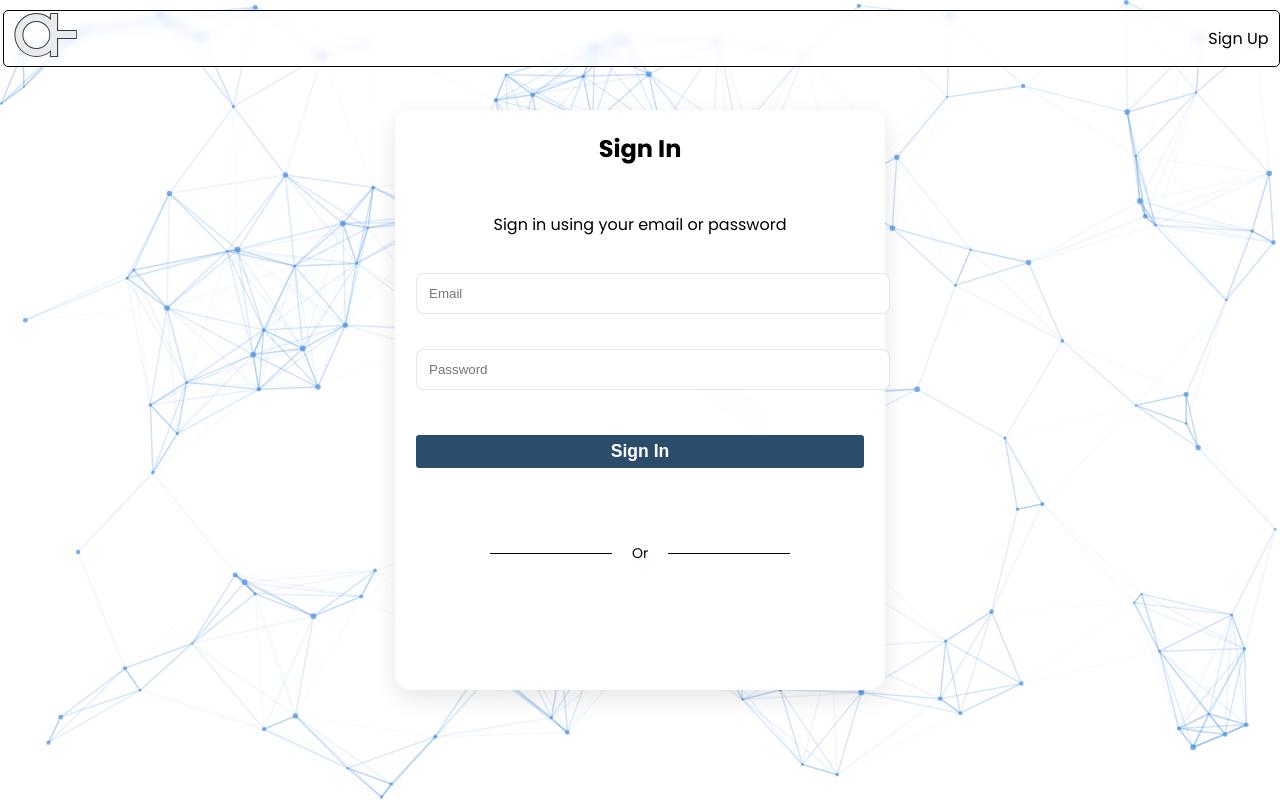
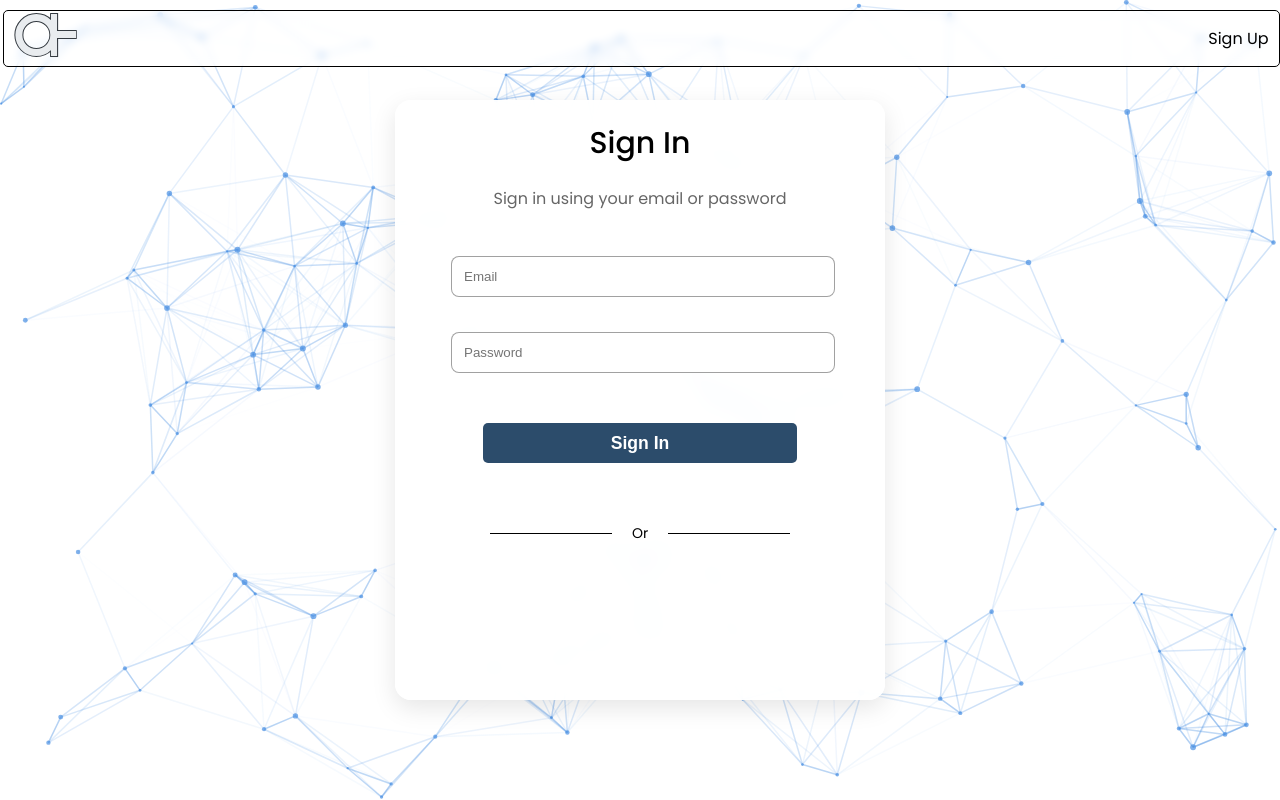
Before and after one commit to Kinya11/Affax, a Vue app: page /sign-in in a window 1280 px wide. Built offline with nearby package versions, Linux system fonts and the light colour scheme; no server answers.

Commit message:
refactor: Clean up SignIn.vue for improved readability and maintainability

```diff
--- a/src/pages/SignIn.vue
+++ b/src/pages/SignIn.vue
@@ -232,6 +232,15 @@ onMounted(() => {
 </template>
 
 <style scoped>
+
+#setup-title {
+  color: #000;
+  font-size: 30px;
+  font-weight: 500;
+  margin-bottom: 0px;
+  font-weight: 500;
+}
+
 .sign-in-wrapper {
   position: fixed;
   top: 0;
@@ -289,14 +298,19 @@ nav {
   display: flex;
   flex-direction: column;
   align-items: center;
-  gap: 20px;
+  gap: 20px; /* Reduced gap from 20px to 15px */
 }
 
 .sign-in-container h1 {
   width: 100%;
   text-align: center;
-  margin: 0 0 10px 0;
+  margin: 0 0 5px 0;
   font-size: 24px;
+}
+
+.sign-in-container p {
+  margin: 0 0 25px 0; /* Reduced margin-bottom from default to 10px */
+  color: #666; /* Optional: added to maintain readability */
 }
 
 /* OR divider styling */
@@ -304,7 +318,7 @@ nav {
   display: flex;
   align-items: center;
   justify-content: center;
-  margin: 45px auto;
+  margin: 25px auto; /* Reduced from 45px */
   width: 300px;
   gap: 10px;
   align-self: center;
@@ -333,6 +347,7 @@ nav {
   display: flex;
   justify-content: center;
   align-items: center;
+  margin-bottom: 50px;
 }
 
 /* Error message styling */
@@ -353,7 +368,9 @@ nav {
 .sign-in-input {
   width: 100%;
   padding: 12px;
-  border: 1px solid rgba(0, 0, 0, 0.1);
+  border: 1px solid rgba(0, 0, 0, 0.368);
+  width: 80%;
+  margin-left: 35px;
   border-radius: 8px;
   background: rgba(255, 255, 255, 0.9);
   transition: border-color 0.2s ease;
@@ -365,11 +382,15 @@ nav {
   box-shadow: 0 0 0 2px rgba(79, 70, 229, 0.1);
 }
 
-#sign-in-button {
-  width: 100%;
-  margin: 10px 0;
-  height: 40px;
+#sign-in-button,
+#sign-in-button :deep(button) {
+  width: 70%;
+  margin: 15px 0;
+  height: 40px !important; /* Increased height and added !important */
+  min-height: 40px !important; /* Added min-height to ensure consistency */
+  border-radius: 5px;
 }
+
 
 @media (max-width: 768px) {
   .sign-in-container {
```
